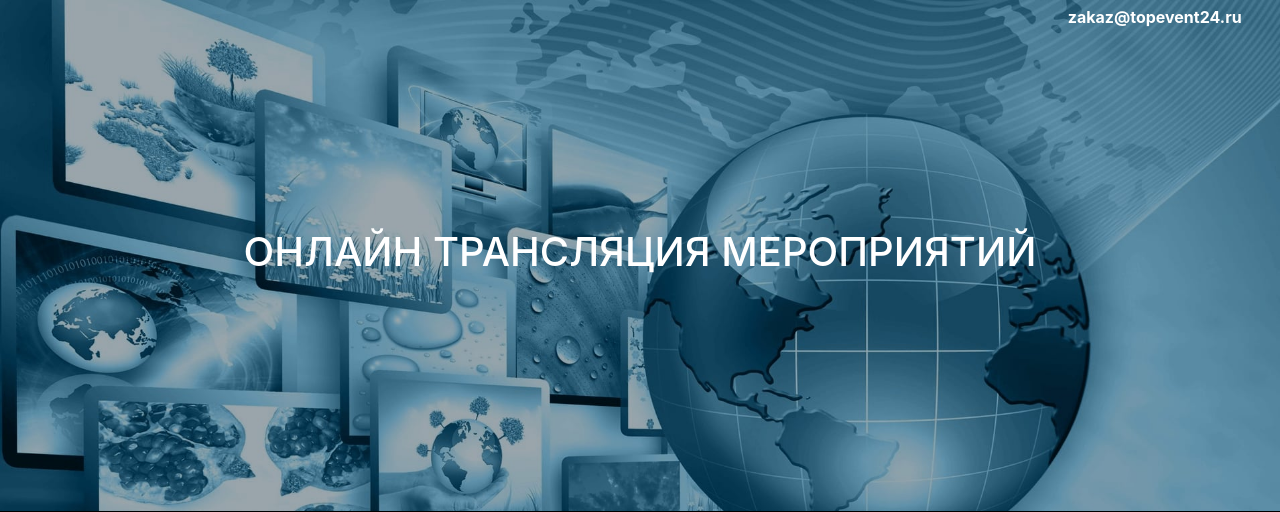
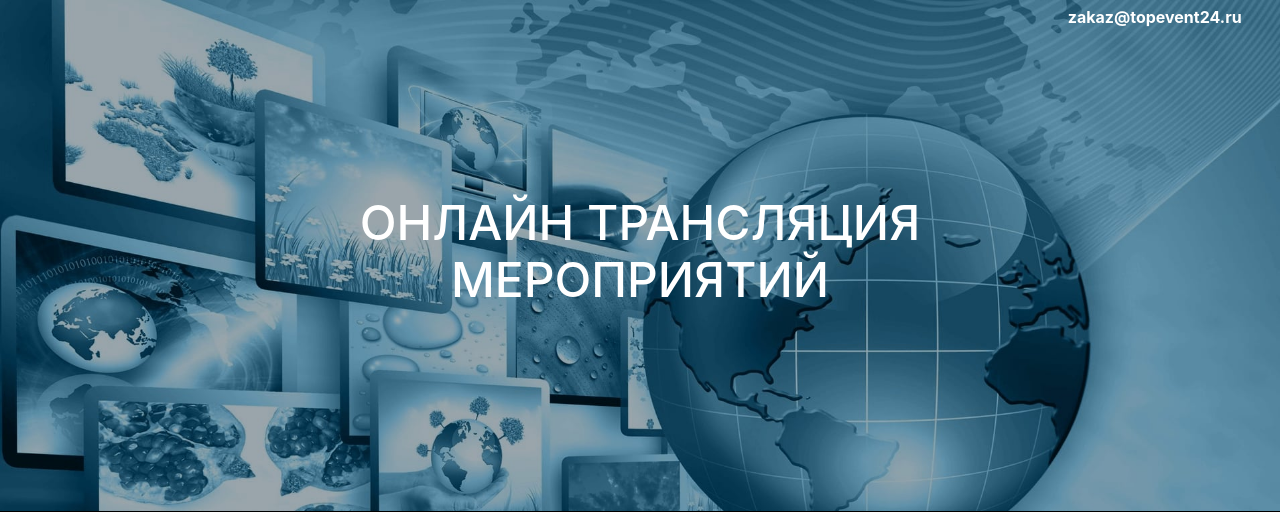
Before and after one commit to afrolovskiy/event-streaming, a Django app: template landing/templates/index.html in a window 1280 px wide. Shown: the top 512 px of the page. Run offline with Django 3.2, Linux system fonts and the light colour scheme; the template is opened without the code that fills it, so the values that code supplies are empty; some libraries are stand-ins or nearby versions.

Commit message:
Increase title size

```diff
--- a/landing/static/css/index.css
+++ b/landing/static/css/index.css
@@ -5,6 +5,10 @@ html {
 
 body {
   margin: 0;
+}
+
+h1 {
+  font-size: 3rem;
 }
 
 .title {
--- a/landing/templates/index.html
+++ b/landing/templates/index.html
@@ -21,7 +21,7 @@
         <div class="title">
             <img class="title-background" src="{% static 'images/title.jpg' %}" />
             <div class="container title-content">
-                <h1>Онлайн трансляция мероприятий</h1>
+                <h1>Онлайн трансляция<br>мероприятий</h1>
             </div>
             <div class="title-contacts">
                 <a href="mailto:zakaz@topevent24.ru">zakaz@topevent24.ru</a>
```
